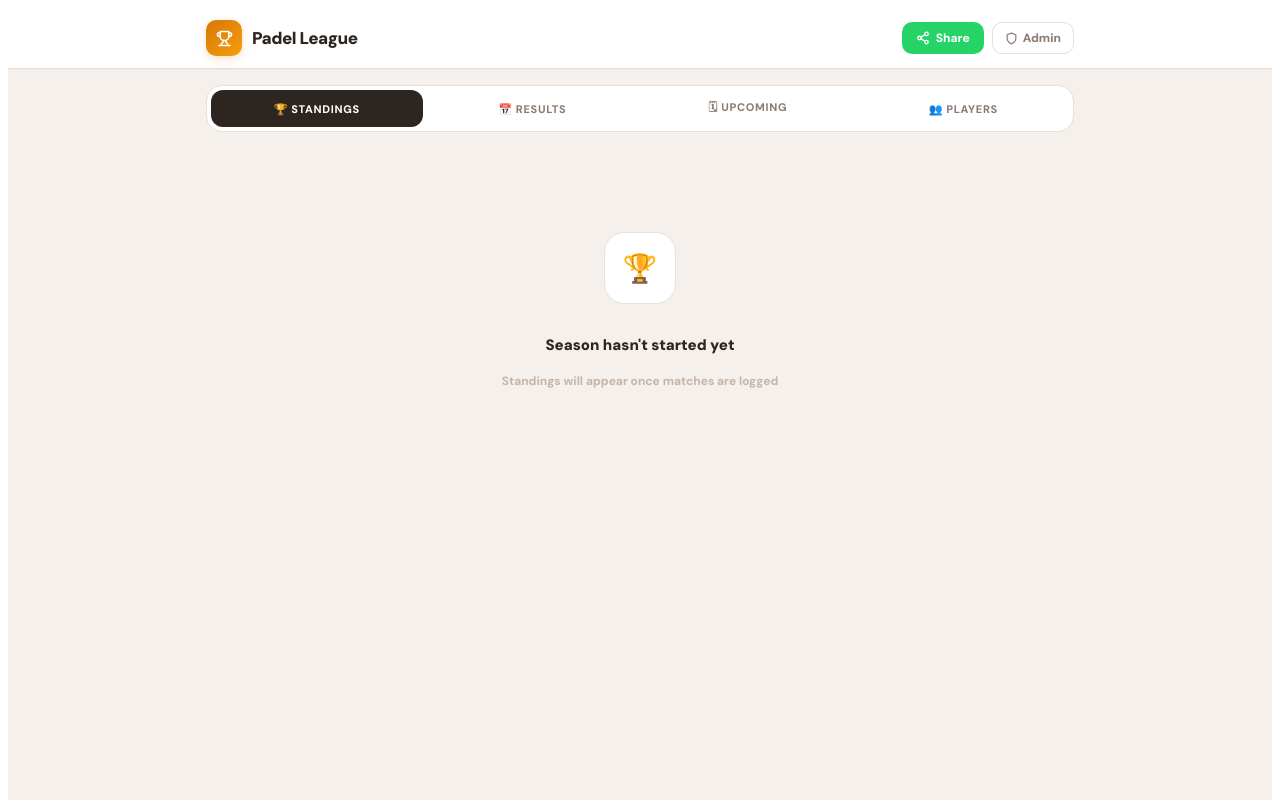
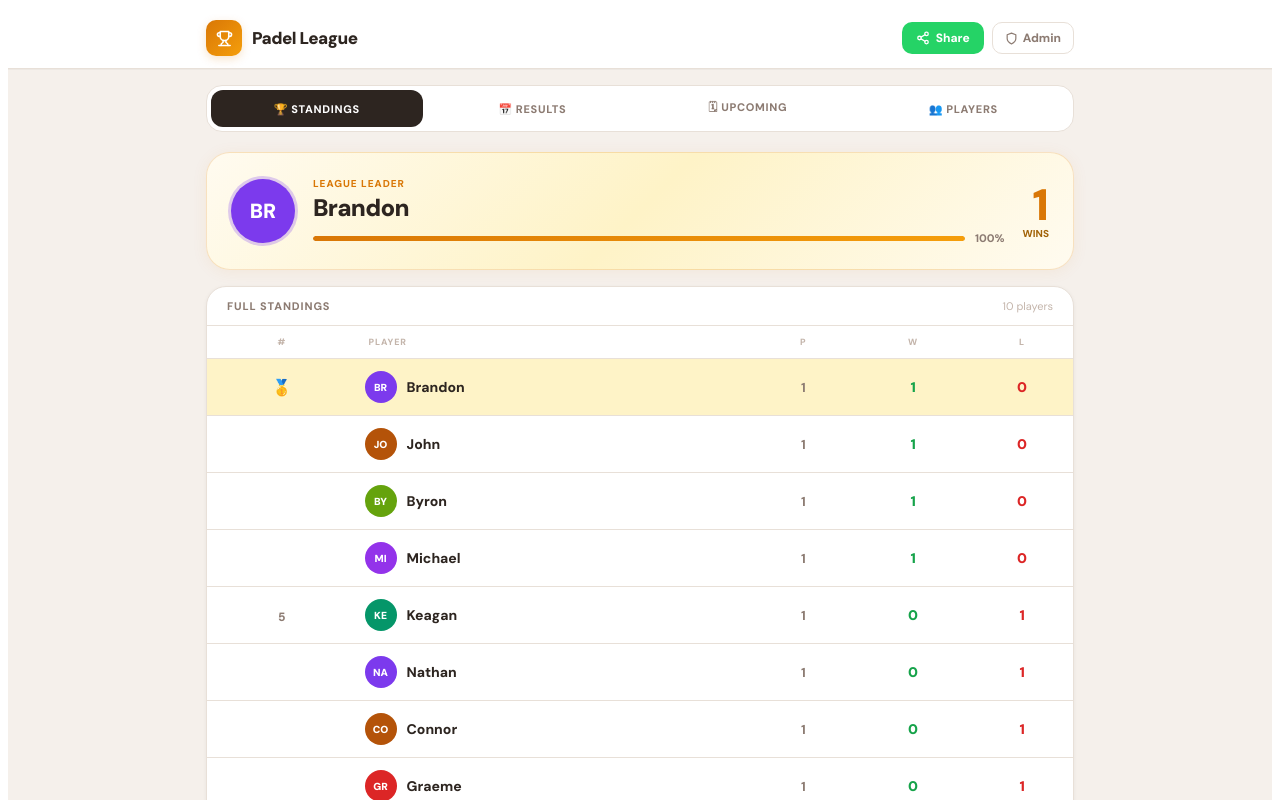
Before and after one commit to keaganstevenson/padel-league, a React (Create React App) app: page / in a window 1280 px wide. Shown: the top 800 px of the page. Built offline with nearby package versions, Linux system fonts and the light colour scheme.

Commit message:
Update App.js

```diff
--- a/src/App.js
+++ b/src/App.js
@@ -140,8 +140,24 @@ const EmptyState = ({ icon, title, sub }) => (
 );
 
 export default function App() {
-  const [matches, setMatches] = useState([]);
-  const [upcoming, setUpcoming] = useState([]);
+  const [matches, setMatches] = useState([
+    { id:'m1', week:1, date:"2026-05-26", p1:"Michael", p2:"Byron",   p3:"Keagan",  p4:"Nathan",  scores:[3,6,6,7,5,7], winner:1 },
+    { id:'m2', week:1, date:"2026-05-26", p1:"John",    p2:"Brandon", p3:"Connor",  p4:"Graeme",  scores:[3,6,3,6,7,5], winner:1 },
+  ]);
+  const [upcoming, setUpcoming] = useState([
+    { id:'u1', week:2, date:"", time:"", p1:"Brandon", p2:"Connor",  p3:"John",    p4:"Darren"  },
+    { id:'u2', week:2, date:"", time:"", p1:"Graeme",  p2:"Byron",   p3:"Keagan",  p4:"Michael" },
+    { id:'u3', week:2, date:"", time:"", p1:"John",    p2:"Michael", p3:"Graeme",  p4:"Keagan"  },
+    { id:'u4', week:3, date:"", time:"", p1:"Brandon", p2:"Darren",  p3:"Connor",  p4:"Byron"   },
+    { id:'u5', week:3, date:"", time:"", p1:"John",    p2:"Graeme",  p3:"Connor",  p4:"John"    },
+    { id:'u6', week:4, date:"", time:"", p1:"Brandon", p2:"Byron",   p3:"Darren",  p4:"Michael" },
+    { id:'u7', week:4, date:"", time:"", p1:"Connor",  p2:"John",    p3:"Darren",  p4:"Connor"  },
+    { id:'u8', week:5, date:"", time:"", p1:"Brandon", p2:"Michael", p3:"Byron",   p4:"Keagan"  },
+    { id:'u9', week:5, date:"", time:"", p1:"Darren",  p2:"Connor",  p3:"Byron",   p4:"Darren"  },
+    { id:'u10',week:6, date:"", time:"", p1:"Brandon", p2:"Keagan",  p3:"Michael", p4:"Graeme"  },
+    { id:'u11',week:6, date:"", time:"", p1:"Byron",   p2:"Darren",  p3:"Keagan",  p4:"John"    },
+    { id:'u12',week:7, date:"", time:"", p1:"Brandon", p2:"Graeme",  p3:"Keagan",  p4:"John"    },
+  ]);
   const [players, setPlayers] = useState(INITIAL_PLAYERS);
   const [isAdmin, setIsAdmin] = useState(false);
   const [view, setView] = useState('standings');
```
